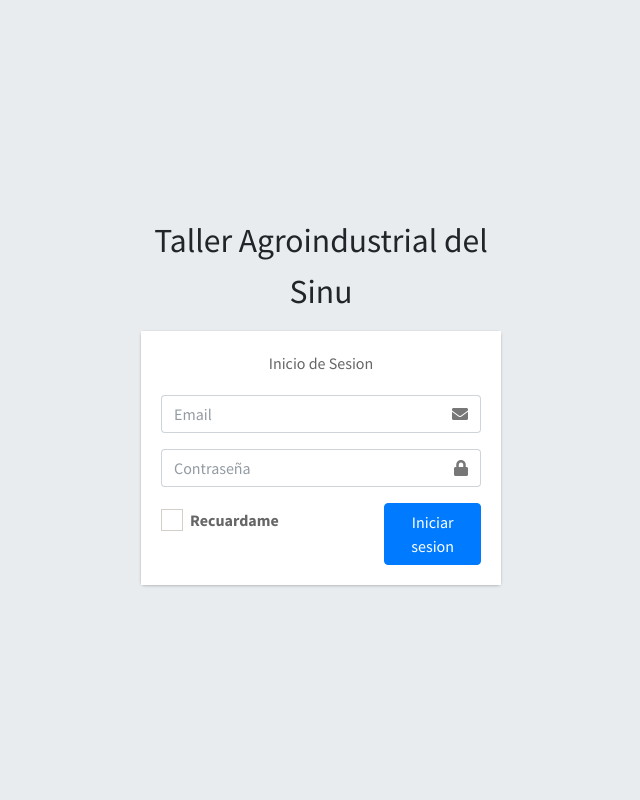
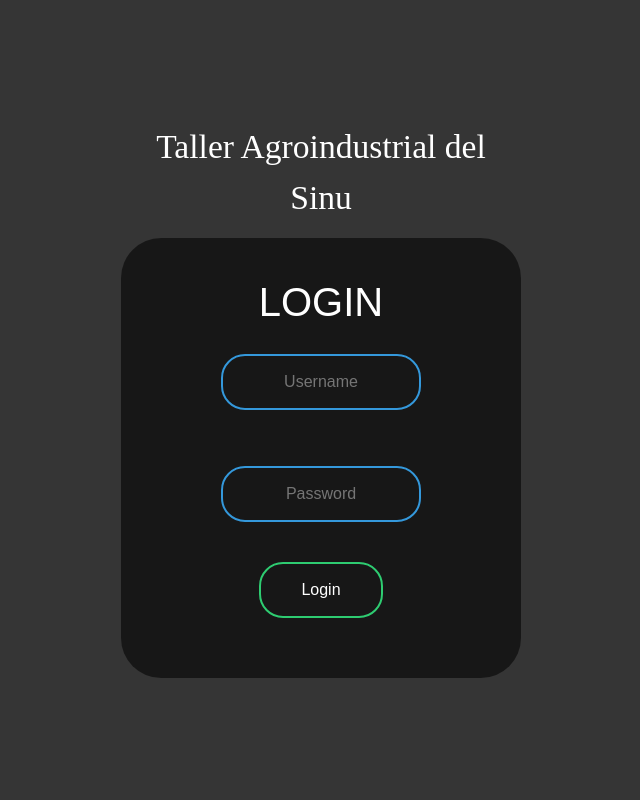
Before and after one commit to adreno87/Taller-Agroindustrial-del-sinu, a PHP site: page / in a window 1280 px wide. Shown: the whole page, without its empty margins (319-959 px from the left). Run offline with PHP 8.4, Linux system fonts and the light colour scheme; some libraries are stand-ins or nearby versions.

Commit message:
cambio login

```diff
--- /dev/null
+++ b/css/style.css
@@ -0,0 +1,82 @@
+body{
+  margin: 0;
+  padding: 0;
+  font-family: sans-serif;
+  background: #34495e00;
+}
+.colortitulo{
+  color: #ffff;
+  font-family: Loto;
+}
+.login-page1{
+  align-items: center;
+  background-color: #353535;
+  display: -ms-flexbox;
+  display: flex;
+  -ms-flex-direction: column;
+
+  flex-direction: column;
+  height: 100vh;
+  -ms-flex-pack: center;
+  justify-content: center;
+}
+
+.box{
+  width: 400px;
+  padding: 40px;
+  position:relative;
+  top: 0%;
+  left: 50%;
+  transform: translate(-50%,0%);
+  background: #0000008e;
+  text-align: center;
+  -webkit-transform: translate(-50%,0%);
+  -moz-transform: translate(-50%,0%);
+  -ms-transform: translate(-50%,0%);
+  -o-transform: translate(-50%,0%);
+  border-radius: 40px;
+  -webkit-border-radius: 40px;
+  -moz-border-radius: 40px;
+  -ms-border-radius: 40px;
+  -o-border-radius: 40px;
+}
+.box h1{
+  color: white;
+  text-transform: uppercase;
+  font-weight: 500;
+}
+.box input[type = "text"],.box input[type = "password"]{
+  border:0;
+  background: none;
+  display: block;
+  margin: 20px auto;
+  text-align: center;
+  border: 2px solid #3498db;
+  padding: 14px 10px;
+  width: 200px;
+  outline: none;
+  color: white;
+  border-radius: 24px;
+  transition: 0.25s;
+}
+.box input[type = "text"]:focus,.box input[type = "password"]:focus{
+  width: 280px;
+  border-color: #2ecc71;
+}
+.box input[type = "submit"]{
+  border:0;
+  background: none;
+  display: block;
+  margin: 20px auto;
+  text-align: center;
+  border: 2px solid #2ecc71;
+  padding: 14px 40px;
+  outline: none;
+  color: white;
+  border-radius: 24px;
+  transition: 0.25s;
+  cursor: pointer;
+}
+.box input[type = "submit"]:hover{
+  background: #2ecc71;
+}
--- a/index.php
+++ b/index.php
@@ -2,52 +2,37 @@
 <html lang="es">
 <?php require_once("partes/HEAD.php"); ?>
 
-<body class="hold-transition login-page">
+
+
+<body class="hold-transition login-page1">
 
 <div class="login-box">
     <div class="login-logo">
-    <b>Taller Agroindustrial del Sinu</b></a>
+        <b class="colortitulo">Taller Agroindustrial del Sinu</b></a>
     </div>
     <!-- /.login-logo -->
-    <div class="card">
-        <div class="card-body login-card-body ">
-        <p class="login-box-msg">Inicio de Sesion</p>
 
-        <form action="" method="post">
+
+
+
+                <form class="box" action="index.html" method="post">
+                    <h1>Login</h1>
                     <div class="input-group mb-3">
-            <input type="email" name="email" id="email" class="form-control" placeholder="Email">
-            <div class="input-group-append">
-                <div class="input-group-text">
-                <span class="fas fa-envelope"></span>
-                </div>
-            </div>
+                        <input type="text" name="" placeholder="Username">
+
                     </div>
                     <div class="input-group mb-3">
-            <input type="password" name="clave" id="clave" class="form-control" placeholder="Contraseña">
-            <div class="input-group-append">
-                <div class="input-group-text">
-                <span class="fas fa-lock"></span>
+                        <input type="password" name="" placeholder="Password">
                     </div>
-            </div>
-            </div>
-            <div class="row">
-            <div class="col-8">
-                <div class="icheck-primary">
-                <input type="checkbox" id="remember">
-                <label for="remember">
-                    Recuardame
-                </label>
-                </div>
-            </div>
-            <!-- /.col -->
-            <div class="col-4">
-                <button type="submit" class="btn btn-primary btn-block">Iniciar sesion</button>
-            </div>
-            <!-- /.col -->
+                    <div class="col-mb3">
+                            <input type="submit" name="" value="Login">
                     </div>
                 </form>
+
+
+
 </div>
-</div>
+
 
 
 
--- a/partes/HEAD.php
+++ b/partes/HEAD.php
@@ -25,4 +25,9 @@
   <link rel="stylesheet" href="plugins/summernote/summernote-bs4.min.css">
   <!-- Login -->
   <!-- <link rel="stylesheet" href="css/login.css"> -->
+  <link rel="stylesheet" href="css/style.css">
+  <link rel="preconnect" href="https://fonts.googleapis.com">
+<link rel="preconnect" href="https://fonts.gstatic.com" crossorigin>
+<link href="https://fonts.googleapis.com/css2?family=Lato:wght@100;400&display=swap" rel="stylesheet">
+
 </head>
```
Also changed, not shown: txt.txt (added, +36 -0 lines), img/jotaro.png (added). Lines whose indentation alone changed are shown as unchanged.
